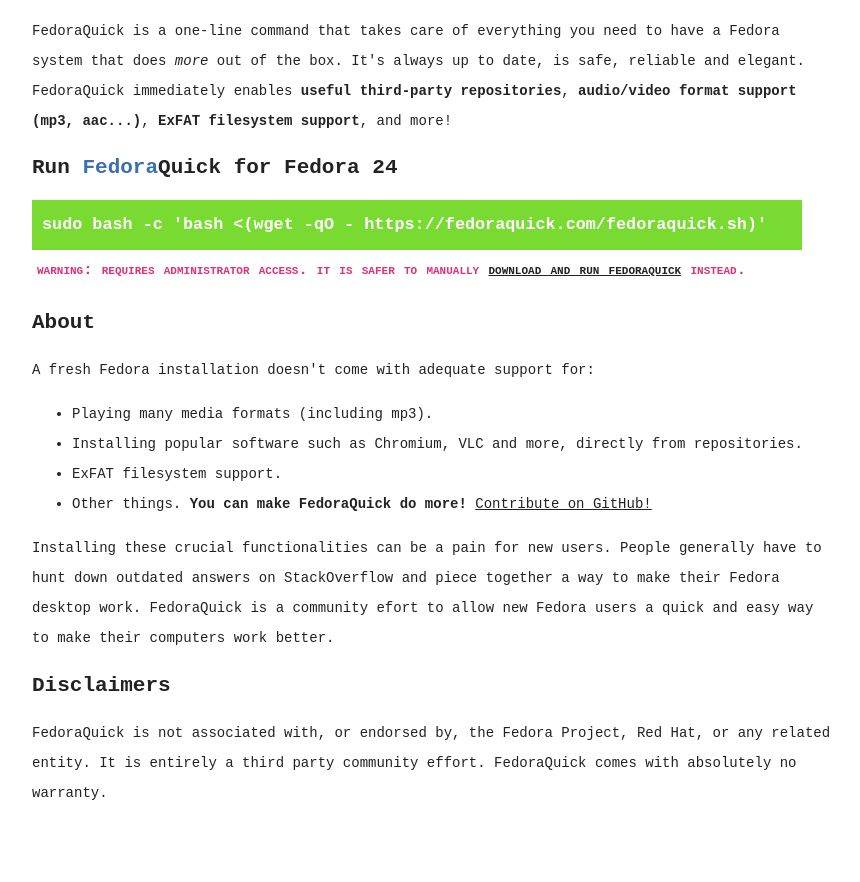
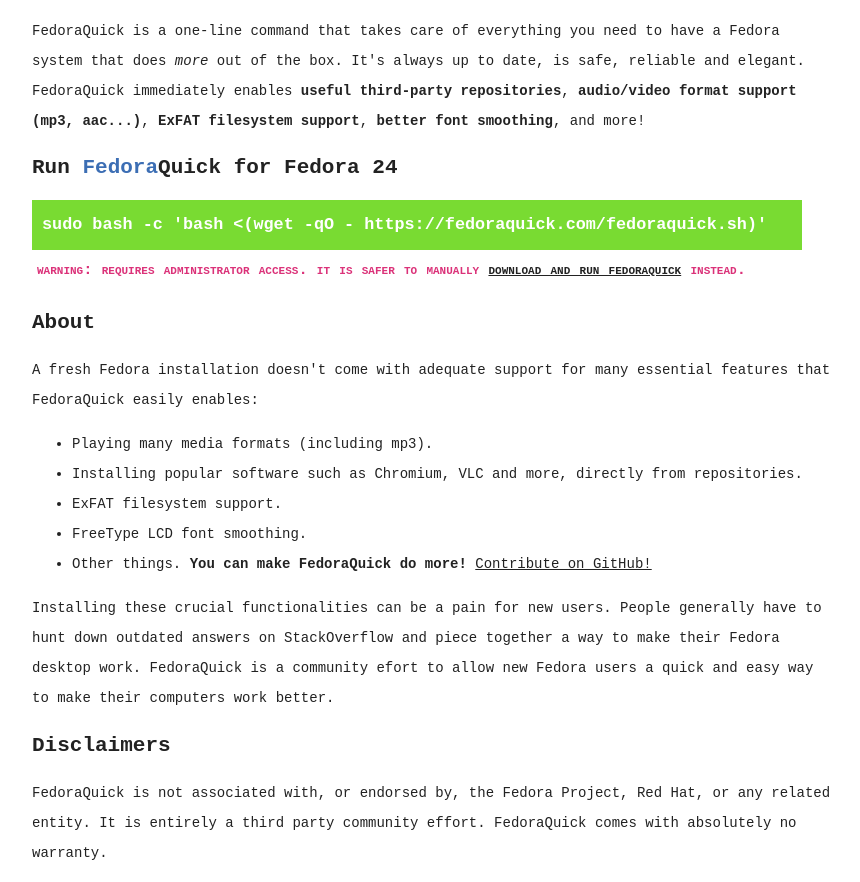
Before and after one commit to Tourountzis/fedoraquick.com, a plain HTML site: page index.html in a window 1280 px wide. Shown: the part 52-934 px from the top of the page, without its empty margins (208-1068 px from the left). Before the commit the page ends 874 px from the top, so only its background shows below. Drawn offline with Linux system fonts and the light colour scheme.

Commit message:
Website update

```diff
--- a/index.html
+++ b/index.html
@@ -81,7 +81,7 @@
 	<p>
 		FedoraQuick is a one-line command that takes care of everything you need to have a Fedora system that does <em>more</em> out of the box. It's always up to date, is safe, reliable and elegant.
 		<br />
-		FedoraQuick immediately enables <strong>useful third-party repositories</strong>, <strong>audio/video format support (mp3, aac...)</strong>, <strong>ExFAT filesystem support</strong>, and more!
+		FedoraQuick immediately enables <strong>useful third-party repositories</strong>, <strong>audio/video format support (mp3, aac...)</strong>, <strong>ExFAT filesystem support</strong>, <strong>better font smoothing</strong>, and more!
 	</p>
 
 	<h2>Run <span class="blue">Fedora</span>Quick for Fedora 24</h2>
@@ -94,11 +94,12 @@
 
 	<h2>About</h2>
 	<p>
-		A fresh Fedora installation doesn't come with adequate support for:
+		A fresh Fedora installation doesn't come with adequate support for many essential features that FedoraQuick easily enables:
 		<ul>
 			<li>Playing many media formats (including mp3).</li>
 			<li>Installing popular software such as Chromium, VLC and more, directly from repositories.</li>
 			<li>ExFAT filesystem support.</li>
+			<li>FreeType LCD font smoothing.</li>
 			<li>Other things. <strong>You can make FedoraQuick do more!</strong> <a href="https://github.com/kaepora/fedoraquick.com/blob/gh-pages/fedoraquick.sh" target="_blank">Contribute on GitHub!</a></li>
 		</ul>
 		Installing these crucial functionalities can be a pain for new users. People generally have to hunt down outdated answers on StackOverflow and piece together a way to make their Fedora desktop work. FedoraQuick is a community efort to allow new Fedora users a quick and easy way to make their computers work better.
```
Also changed, not shown: 1 other file.
